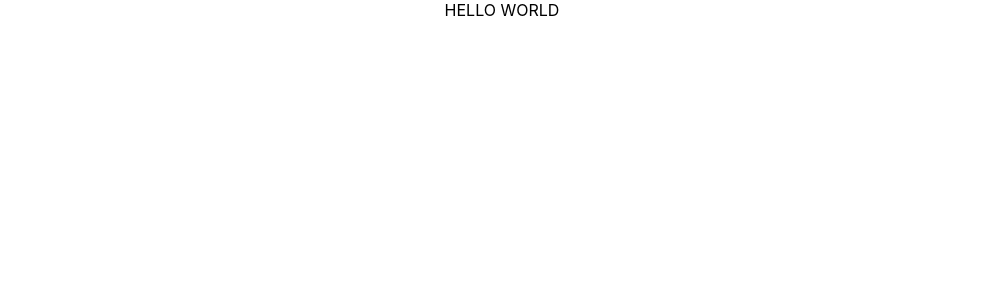
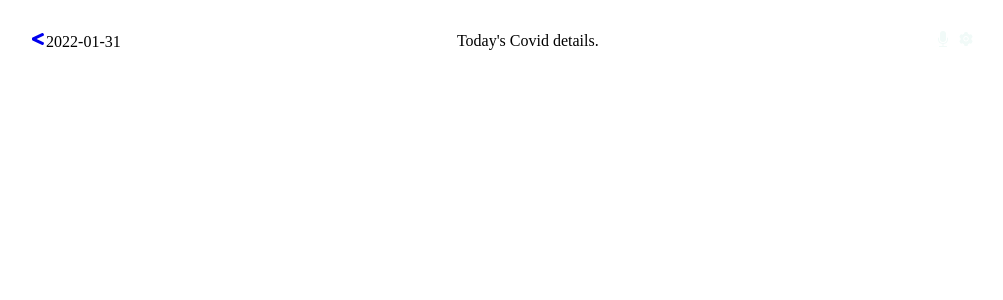
Before and after one commit to zemola/metrics-webapp, a React (Create React App) app: page / in a window 1280 px wide. Shown: the top 300 px of the page, without its empty margins (138-1141 px from the left). Built offline with nearby package versions, Linux system fonts and the light colour scheme.

Commit message:
Added naviation bar and its basic funtionalities

```diff
--- a/package.json
+++ b/package.json
@@ -6,10 +6,14 @@
     "@testing-library/jest-dom": "^5.16.1",
     "@testing-library/react": "^12.1.2",
     "@testing-library/user-event": "^13.5.0",
+    "dom": "^0.0.3",
     "react": "^17.0.2",
     "react-dom": "^17.0.2",
+    "react-icons": "^4.3.1",
+    "react-router-dom": "^6.2.1",
     "react-scripts": "5.0.0",
     "redux": "^4.1.2",
+    "router": "^1.3.6",
     "web-vitals": "^2.1.4"
   },
   "scripts": {
--- a/src/App.css
+++ b/src/App.css
@@ -1,11 +1,3 @@
-.App {
-  text-align: center;
-}
-
-.App-logo {
-  height: 40vmin;
-  pointer-events: none;
-}
 
 @media (prefers-reduced-motion: no-preference) {
   .App-logo {
--- a/src/App.js
+++ b/src/App.js
@@ -1,10 +1,20 @@
+
+import { BrowserRouter, Routes, Route } from 'react-router-dom';
+import Nav from './components/Navigation';
+// import Home from './components/main';
+// import DetailLists from './components/detailList';
+// import Details from './components/details';
 import './App.css';
 
-function App() {
-  return (
-    <div className="App">HELLO WORLD
-    </div>
-  );
-}
+const App = () => (
+  <BrowserRouter>
+    <Nav />
+    <Routes>
+      {/* <Route exact path="/" element={<Home />} />
+      <Route path="/:country" element={<DetailLists />} /> */}
+      {/* <Route path="/details" element={<Details />} /> */}
+    </Routes>
+  </BrowserRouter>
+);
 
 export default App;
--- /dev/null
+++ b/src/components/Navigation.js
@@ -0,0 +1,29 @@
+import { NavLink } from 'react-router-dom';
+import { AiFillSetting } from 'react-icons/ai';
+import { BsFillMicFill } from 'react-icons/bs';
+import { FaLessThan } from 'react-icons/fa';
+
+const todayDate = new Date().toISOString().slice(0, 10);
+
+const Nav = () => (
+  <div className="nav">
+    <nav className="same">
+      <ul className="nav-link">
+        <nav className="span-date">
+          <NavLink className="home" activeclassname="selected" to="/">
+            <FaLessThan />
+          </NavLink>
+          <span>{todayDate}</span>
+        </nav>
+        <p>Today&apos;s Covid details.</p>
+        <nav className="icons">
+          <BsFillMicFill className="icon" />
+          <AiFillSetting />
+        </nav>
+
+      </ul>
+    </nav>
+  </div>
+);
+
+export default Nav;
--- a/src/index.css
+++ b/src/index.css
@@ -1,13 +1,46 @@
 body {
   margin: 0;
-  font-family: -apple-system, BlinkMacSystemFont, 'Segoe UI', 'Roboto', 'Oxygen',
-    'Ubuntu', 'Cantarell', 'Fira Sans', 'Droid Sans', 'Helvetica Neue',
-    sans-serif;
-  -webkit-font-smoothing: antialiased;
-  -moz-osx-font-smoothing: grayscale;
+  padding: 0;
+  box-sizing: border-box;
 }
 
-code {
-  font-family: source-code-pro, Menlo, Monaco, Consolas, 'Courier New',
-    monospace;
+.nav-link {
+  display: flex;
+  justify-content: space-around;
+  align-items: center;
+  padding: 0;
 }
+
+.icons {
+  color: #f1faf8;
+}
+
+.icon {
+  padding-right: 7px;
+}
+
+.dates,
+.date-head {
+  padding: 0;
+  margin: 0;
+}
+
+.dates {
+  padding-bottom: 3px;
+  background-color: #d4125d;
+}
+
+.sor {
+  display: flex;
+  align-items: center;
+  justify-content: space-between;
+  border: 1px solid white;
+}
+
+.sor:nth-child(even) {
+  background-color: #d4125d;
+}
+
+.dat-type {
+  color: #ebf1f0;
+}
```
Also changed, not shown: 1 other file (tests, documents, lock files or other folders).
